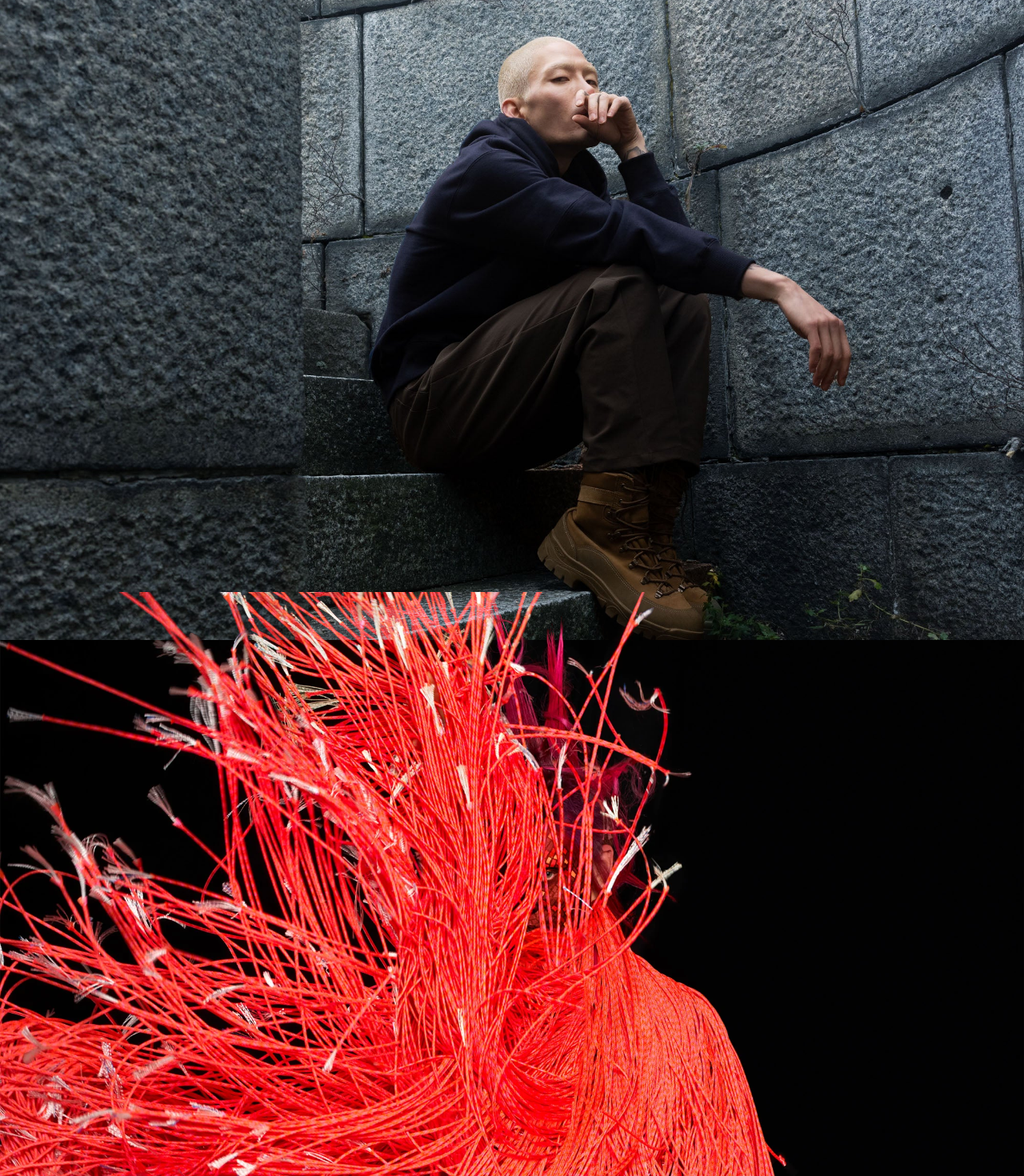
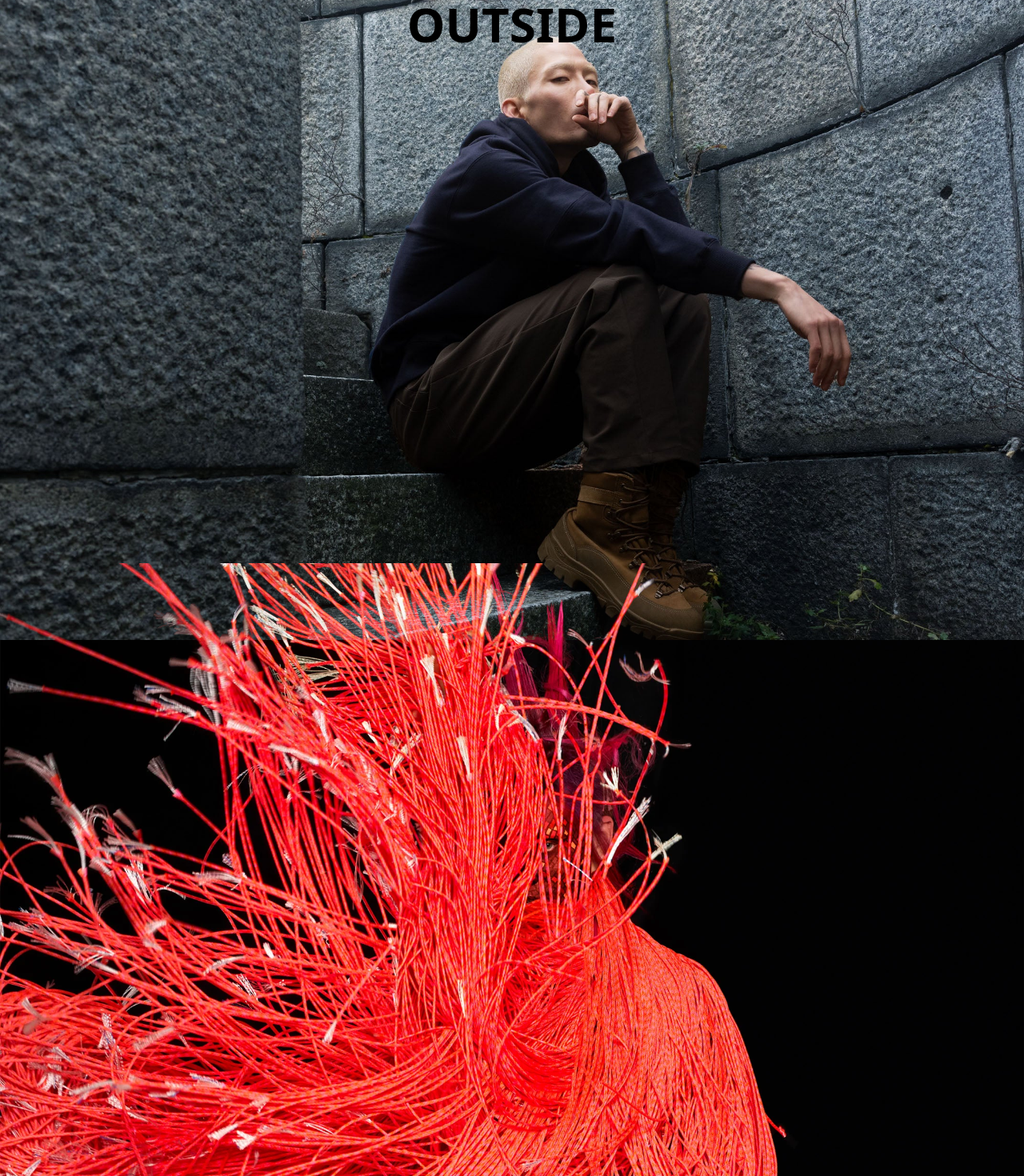
Before and after one commit to grantgariepy/outside, a SvelteKit app: page / in a window 1280 px wide. Shown: the top 1470 px of the page at 80% size. Built offline with nearby package versions, Linux system fonts and the light colour scheme.

Commit message:
slight change but i downloaded you. I know you.

```diff
--- a/src/app.css
+++ b/src/app.css
@@ -7,7 +7,8 @@
   background-repeat: no-repeat;
   background-size: cover;
   background-position: center;
-  /* margin-bottom: -px; */
+  margin-bottom: -6rem;
+  padding-bottom: 2rem;
 
 }
 #second{
@@ -15,7 +16,7 @@
   background-repeat: no-repeat;
   background-size: cover;
   background-blend-mode: difference;
-  margin-top: -60px;
+  /* margin-top: ; */
 }
 #third{
   background-image: url("/images/white-building.jpg");
--- a/src/routes/+page.svelte
+++ b/src/routes/+page.svelte
@@ -1,5 +1,6 @@
 <div>
 	<div class="bg-fixed w-screen h-screen" id="first">
+		<h1 class="text-6xl w-screen text-center font-bold">OUTSIDE</h1>
 		<!-- <div class="absolute inset-x-0 bottom-3 h-24" /> -->
 	</div>
 	<div class="bg-fixed w-screen h-screen mix-blend-lighten" id="second">
```
